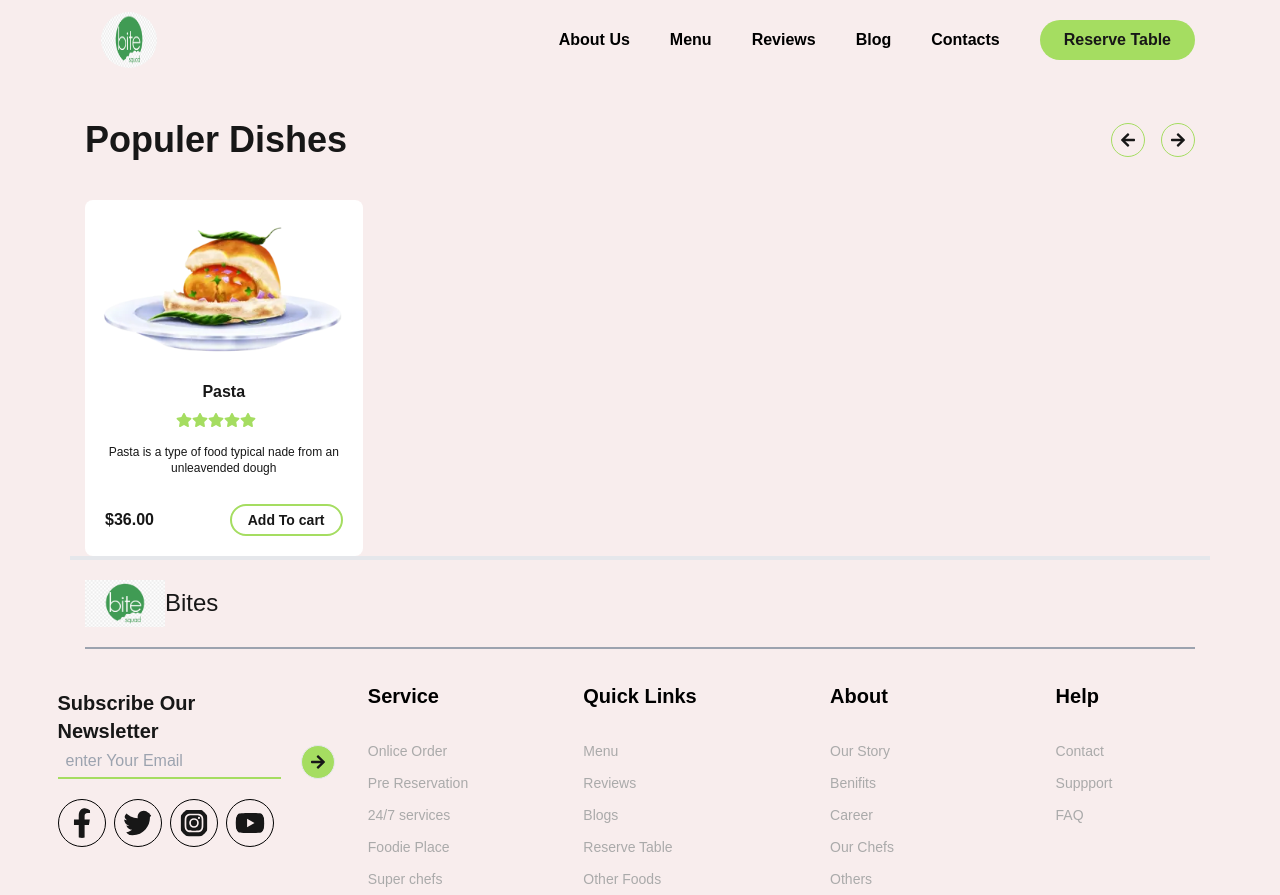
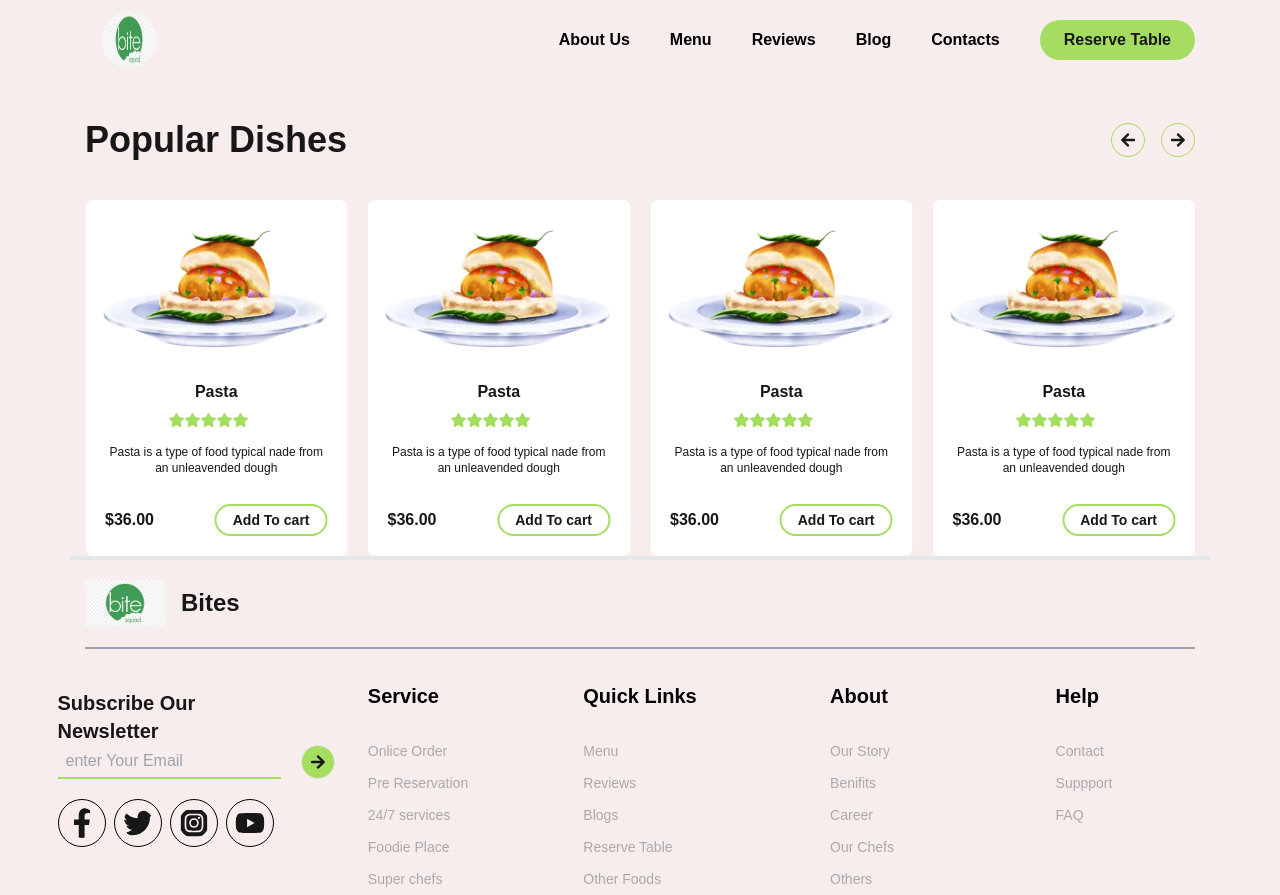
Before and after one commit to getch-hasan/zan-restaurant-landing.com, a Next.js app: page / in a window 1280 px wide. Built offline with nearby package versions, Linux system fonts and the light colour scheme.

Commit message:
populer dishes secion

```diff
--- a/package.json
+++ b/package.json
@@ -16,7 +16,8 @@
     "react-hook-form": "^7.53.1",
     "react-icon": "^1.0.0",
     "react-icons": "^5.4.0",
-    "react-toastify": "^10.0.6"
+    "react-toastify": "^10.0.6",
+    "swiper": "^11.2.0"
   },
   "devDependencies": {
     "postcss": "^8",
--- a/src/components/layout/Footer/index.jsx
+++ b/src/components/layout/Footer/index.jsx
@@ -16,11 +16,11 @@ const Foooter = () => {
   return (
     <footer className="border-t-4 container-custom" >
         <div className="]  mt-5 ">
-        <div className="flex justify-start items-center border-b-2 border-b-gray-400 pb-5 mb-10 ">
+        <div className="flex justify-start items-center border-b-2 border-b-gray-400 pb-5 gap-4  mb-10 ">
             <div>
                 <Image height={400} width={400} src={'/logo.webp'} className="w-20 "/>
             </div>
-            <h1 className="text-2xl">Bites</h1>
+            <h1 className="text-2xl font-semibold">Bites</h1>
         </div>
 
       <div className="grid justify-center grid-cols-1 md:grid-cols-2 lg:grid-cols-5 container mx-auto">
--- a/src/pages/index.js
+++ b/src/pages/index.js
@@ -1,24 +1,66 @@
 import Cart from "@/components/cart";
 import { FaArrowLeft, FaArrowRight } from "react-icons/fa";
 
+import "swiper/css";
+import "swiper/css/pagination";
+import "swiper/css/navigation";
+import { Swiper, SwiperSlide } from "swiper/react";
+import { Autoplay, Navigation } from "swiper/modules"; // Import Navigation from 'swiper/modules'
+import { useRef } from "react";
+
+
 export default function Home() {
+  const swiperRef = useRef(null);
+
   return (
     <div className="container-custom">
       <section>
         <div className="flex justify-between items-center py-10">
-          <h1 className="text-4xl font-bold ">Populer Dishes</h1>
-          <div className="flex gap-4 ">
-            <button className="border border-primary rounded-full p-2 hover:bg-primary">
+          <h1 className="text-4xl font-bold">Popular Dishes</h1>
+          <div className="flex gap-4">
+            <button
+              onClick={() => swiperRef.current?.slidePrev()}
+              className="border border-primary rounded-full p-2 hover:bg-primary"
+            >
               <FaArrowLeft />
             </button>
-            <button className="border border-primary rounded-full p-2 hover:bg-primary">
+            <button
+              onClick={() => swiperRef.current?.slideNext()}
+              className="border border-primary rounded-full p-2 hover:bg-primary"
+            >
               <FaArrowRight />
             </button>
           </div>
         </div>
-        <div className="grid grid-cols-1 md:grid-cols-3 lg:grid-cols-4">
-          <Cart/>
-        </div>
+        <Swiper
+          className="w-full mx-auto"
+          spaceBetween={20}
+          autoplay={{
+            delay: 1000,
+            disableOnInteraction: false,
+          }}
+          loop={true}
+          speed={2000}
+          modules={[Autoplay ]} // Include Navigation in modules
+          breakpoints={{
+            640: {
+              slidesPerView: 1,
+            },
+            768: {
+              slidesPerView: 3,
+            },
+            1024: {
+              slidesPerView: 4,
+            },
+          }}
+          onSwiper={(swiper) => (swiperRef.current = swiper)}
+        >
+          {[...Array(5)].map((_, index) => (
+            <SwiperSlide key={index}>
+              <Cart />
+            </SwiperSlide>
+          ))}
+        </Swiper>
       </section>
     </div>
   );
```
Also changed, not shown: 1 other file (tests, documents, lock files or other folders).
